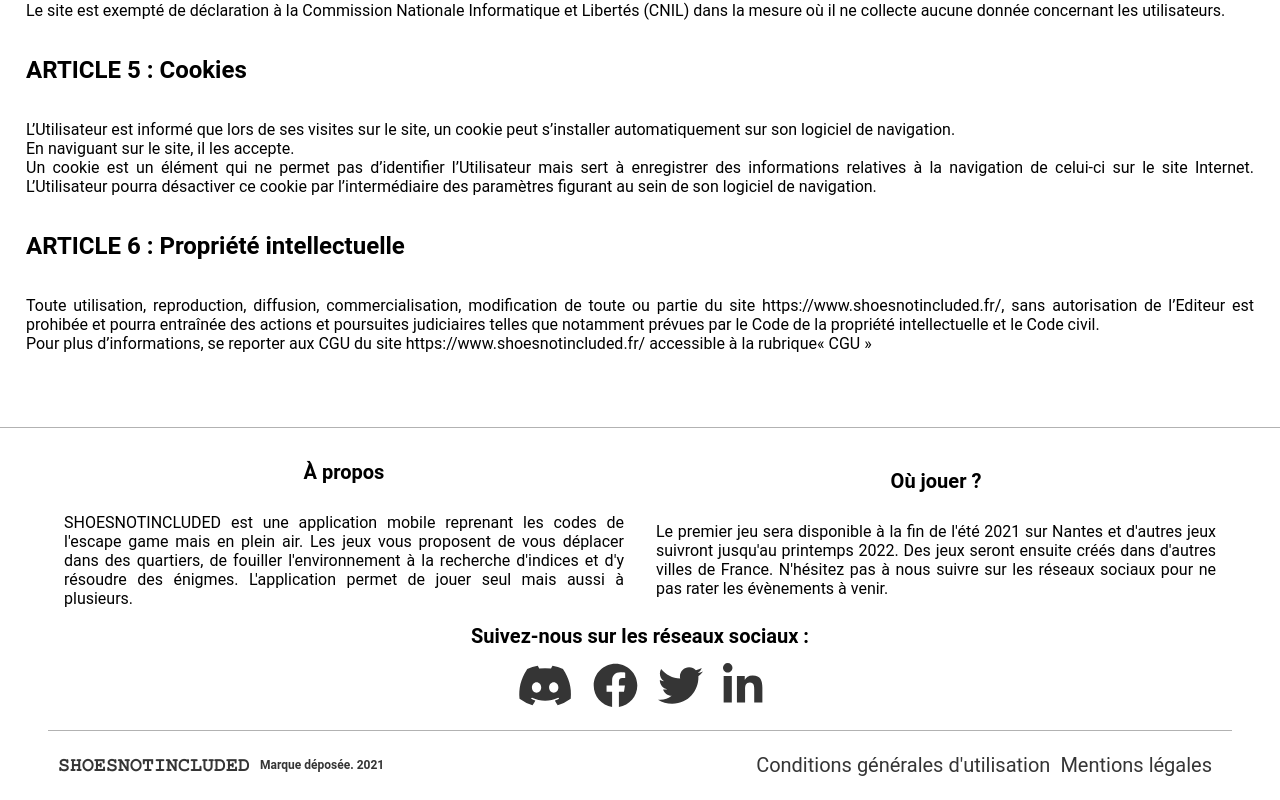
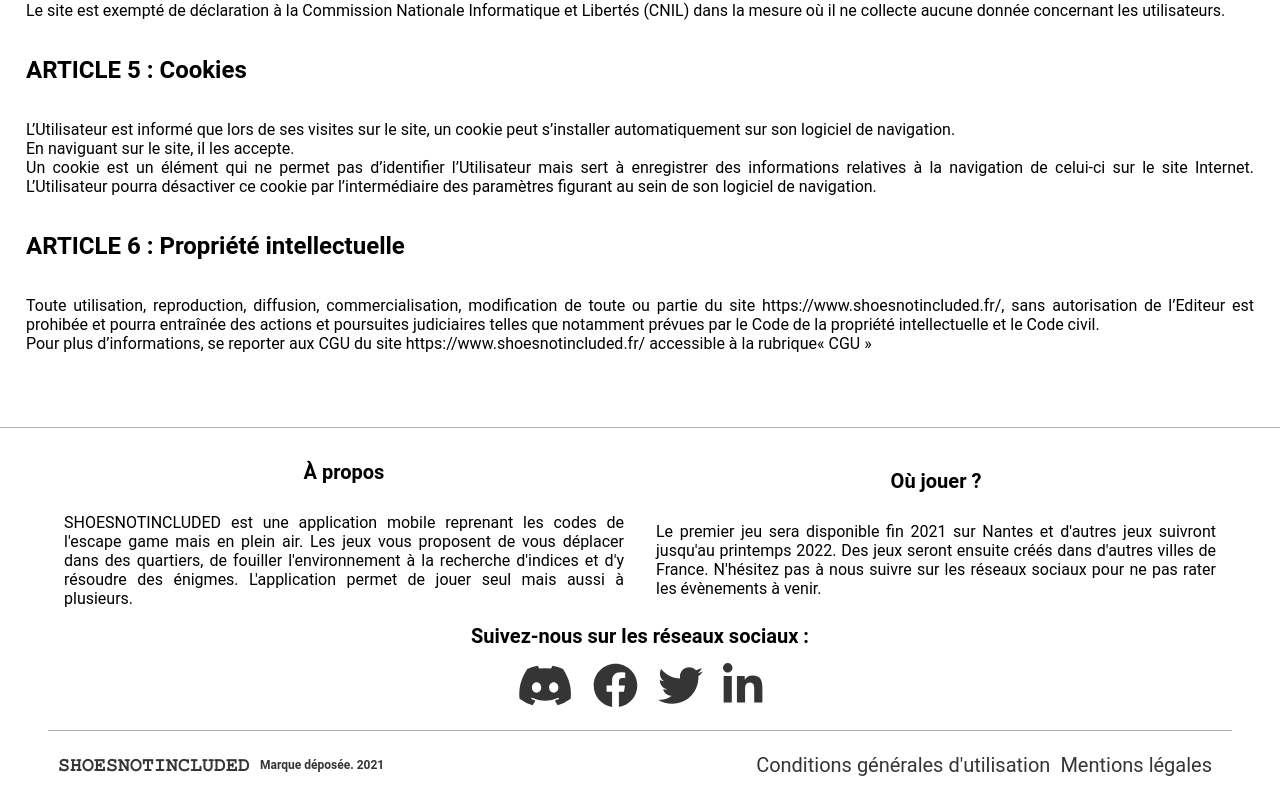
Before and after one commit to AnthonyLabaere/Shoesnotincluded-website, a React (Create React App) app: page /mentions-legales in a window 1280 px wide. Shown: the part 879-1679 px from the top of the page. Built offline with nearby package versions, Linux system fonts and the light colour scheme.

Commit message:
Mise à jour de la vidéo

```diff
--- a/src/constants/index.tsx
+++ b/src/constants/index.tsx
@@ -16,4 +16,4 @@
   youtube: 'https://www.youtube.com/channel/UCAZgpA_vxXUa48gOAkk_hCQ',
 }
 
-export const YOUTUBE_PRESENTATION_VIDEO_URL = 'https://www.youtube.com/watch?v=frC0sedlcjI&ab_channel=soundbay-RoyaltyFreeMusicforFilms%26Media'
+export const YOUTUBE_PRESENTATION_VIDEO_URL = 'https://www.youtube.com/watch?v=uL6K0EMkuiE'
--- a/src/gui/components/footer.tsx
+++ b/src/gui/components/footer.tsx
@@ -165,7 +165,7 @@
             </TopSubContainer>
             <TopSubContainer>
               <Title>Où jouer ?</Title>
-              <p>Le premier jeu sera disponible à la fin de l&apos;été 2021 sur Nantes et d&apos;autres jeux suivront jusqu&apos;au printemps 2022. Des jeux seront ensuite créés dans d&apos;autres villes de France. N&apos;hésitez pas à nous suivre sur les réseaux sociaux pour ne pas rater les évènements à venir.</p>
+              <p>Le premier jeu sera disponible fin 2021 sur Nantes et d&apos;autres jeux suivront jusqu&apos;au printemps 2022. Des jeux seront ensuite créés dans d&apos;autres villes de France. N&apos;hésitez pas à nous suivre sur les réseaux sociaux pour ne pas rater les évènements à venir.</p>
             </TopSubContainer>
           </ContentContainer>
           <ContentContainer>
```
